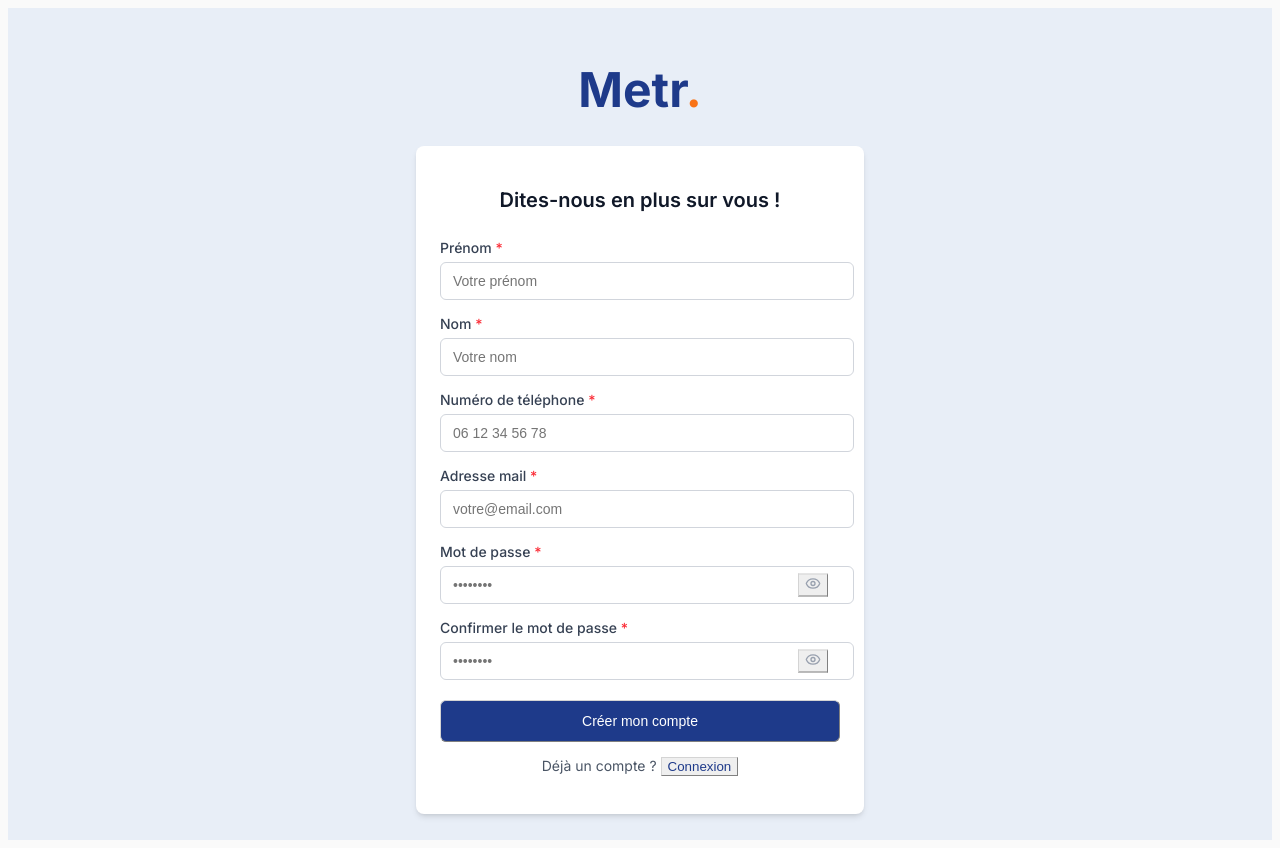
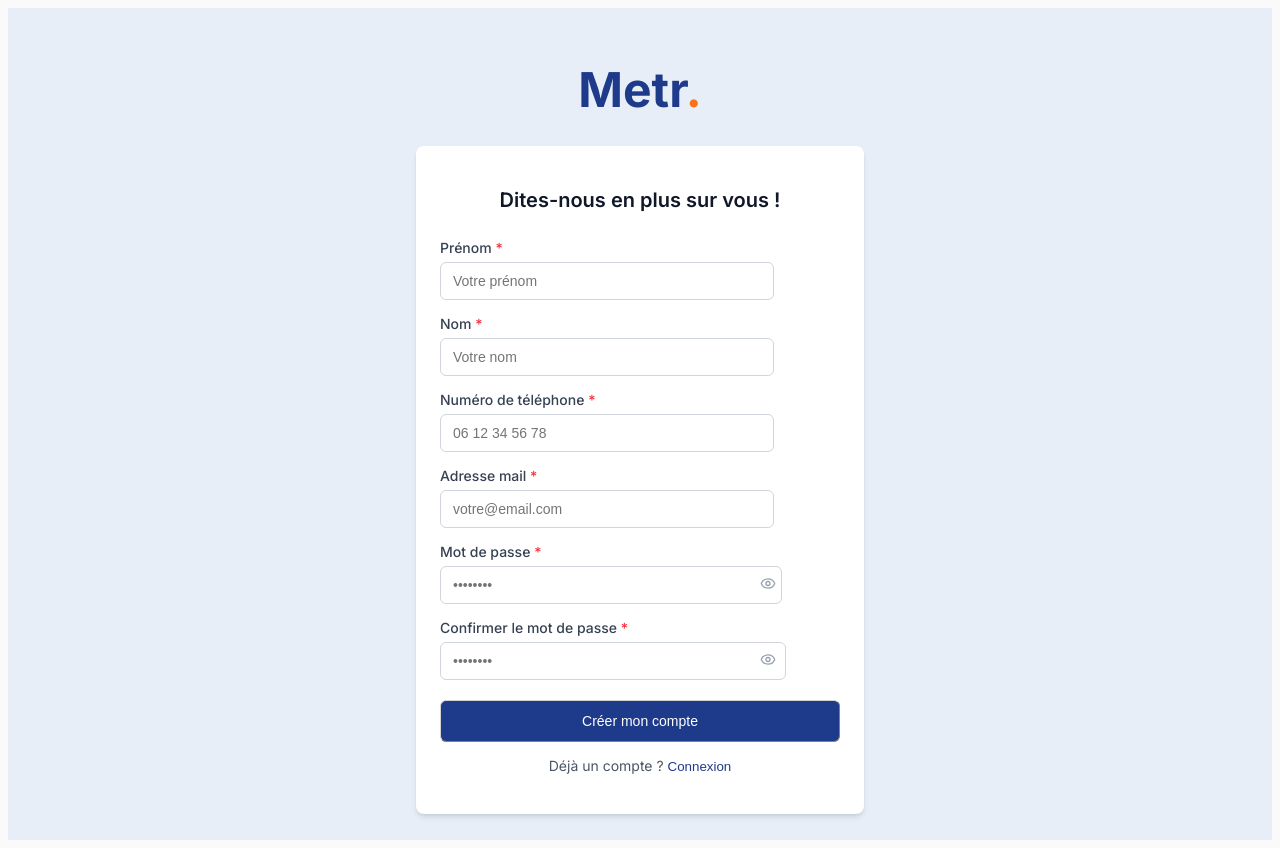
Before and after one commit to qrobalo/metr, a React (Vite) app in the folder metr-app/: page / in a window 1280 px wide. Both pictures are taken after a click on the button "Inscription". Built offline with nearby package versions, Linux system fonts and the light colour scheme.

Commit message:
Fix front Help et Login, Register, Notif

```diff
--- a/metr-app/src/pages/Help.tsx
+++ b/metr-app/src/pages/Help.tsx
@@ -171,7 +171,7 @@ export default function Help() {
             value={searchQuery}
             onChange={(e) => setSearchQuery(e.target.value)}
             placeholder="Ex: Comment créer un projet, exporter des données..."
-            className="w-full max-w-md pl-12 pr-4 py-4 border-2 border-gray-300 rounded-xl focus:outline-none focus:ring-2 focus:ring-[#1e3a8a] focus:border-transparent text-lg shadow-sm"
+            className="w-full pl-12 pr-4 py-4 border-2 border-gray-300 rounded-xl focus:outline-none focus:ring-2 focus:ring-[#1e3a8a] focus:border-transparent text-lg shadow-sm"
           />
         </div>
       </div>
--- a/metr-app/src/pages/Login.tsx
+++ b/metr-app/src/pages/Login.tsx
@@ -65,7 +65,7 @@ export default function Login({ onLogin, onNavigateToRegister }: LoginProps) {
                 value={email}
                 onChange={(e) => setEmail(e.target.value)}
                 placeholder="votre@email.com"
-                className="w-full px-3 py-2 pr-0 border border-gray-300 rounded-md text-sm focus:outline-none focus:ring-2 focus:ring-[#1E3A8A]"
+                className="w-full max-w-xs px-3 py-2 pr-0 border border-gray-300 rounded-md text-sm focus:outline-none focus:ring-2 focus:ring-[#1E3A8A]"
                 disabled={isLoading}
               />
             </div>
@@ -81,13 +81,13 @@ export default function Login({ onLogin, onNavigateToRegister }: LoginProps) {
                   value={password}
                   onChange={(e) => setPassword(e.target.value)}
                   placeholder="Votre mot de passe"
-                  className="w-full px-3 py-2 pr-0 border border-gray-300 rounded-md text-sm focus:outline-none focus:ring-2 focus:ring-[#1E3A8A] box-border"
+                  className="w-full max-w-xs px-3 py-2 pr-0 border border-gray-300 rounded-md text-sm focus:outline-none focus:ring-2 focus:ring-[#1E3A8A] box-border"
                   disabled={isLoading}
                 />
                 <button
                   type="button"
                   onClick={() => setShowPassword(!showPassword)}
-                  className="absolute right-3 top-1/2 transform -translate-y-1/2 text-gray-400 hover:text-gray-600 z-10"
+                  className="absolute left-74 top-1/2 transform -translate-y-1/2 text-gray-400 hover:text-gray-600 bg-transparent border-0 p-0 m-0"
                   disabled={isLoading}
                 >
                   {showPassword ? <EyeOff className="w-4 h-4" /> : <Eye className="w-4 h-4" />}
@@ -96,7 +96,7 @@ export default function Login({ onLogin, onNavigateToRegister }: LoginProps) {
               <div className="text-right mt-2">
                 <button
                   type="button"
-                  className="text-sm text-[#1E3A8A] hover:text-[#142a5e] font-medium"
+                  className="text-sm text-[#1E3A8A] hover:text-[#142a5e] font-medium bg-transparent border-0 p-0 m-0"
                 >
                   Mot de passe oublié ?
                 </button>
@@ -107,7 +107,7 @@ export default function Login({ onLogin, onNavigateToRegister }: LoginProps) {
             <button
               onClick={handleSubmit}
               disabled={isLoading}
-              className="w-full bg-[#1E3A8A] text-white py-2.5 rounded-md hover:bg-[#142a5e] transition-colors font-medium text-sm disabled:opacity-50 disabled:cursor-not-allowed flex items-center justify-center gap-2 mt-6"
+              className="w-full max-w-sm bg-[#1E3A8A] text-white py-2.5 rounded-md hover:bg-[#142a5e] transition-colors font-medium text-sm disabled:opacity-50 disabled:cursor-not-allowed flex items-center justify-center gap-2 mt-6"
             >
               {isLoading ? (
                 <>
@@ -125,7 +125,7 @@ export default function Login({ onLogin, onNavigateToRegister }: LoginProps) {
               <button
                 type="button"
                 onClick={onNavigateToRegister}
-                className="text-[#1E3A8A] hover:text-[#142a5e] font-medium transition-colors"
+                className="text-[#1E3A8A] hover:text-[#142a5e] font-medium transition-colors bg-transparent border-0 p-0 m-0"
                 disabled={isLoading}
               >
                 Inscription
--- a/metr-app/src/pages/Notifications.tsx
+++ b/metr-app/src/pages/Notifications.tsx
@@ -224,7 +224,7 @@ export default function Notifications({ onOpenProject, onNotificationRead }: Not
                 value={searchQuery}
                 onChange={(e) => setSearchQuery(e.target.value)}
                 placeholder="Rechercher dans les notifications"
-                className="w-full max-w-md pl-10 pr-4 py-2 border border-gray-300 rounded-lg focus:outline-none focus:ring-2 focus:ring-blue-500 focus:border-transparent text-sm"
+                className="w-full max-w-sm pl-10 pr-4 py-2 border border-gray-300 rounded-lg focus:outline-none focus:ring-2 focus:ring-blue-500 focus:border-transparent text-sm"
               />
             </div>
             <div className="mt-3 text-sm text-gray-600">
--- a/metr-app/src/pages/Register.tsx
+++ b/metr-app/src/pages/Register.tsx
@@ -128,7 +128,7 @@ export default function Register({ onRegister, onNavigateToLogin }: RegisterProp
                 value={formData.prenom}
                 onChange={(e) => handleChange('prenom', e.target.value)}
                 placeholder="Votre prénom"
-                className={`w-full px-3 py-2 pr-0 border rounded-md text-sm focus:outline-none focus:ring-2 focus:ring-blue-500 ${
+                className={`w-full max-w-xs px-3 py-2 pr-0 border rounded-md text-sm focus:outline-none focus:ring-2 focus:ring-blue-500 ${
                   errors.prenom ? 'border-red-300' : 'border-gray-300'
                 }`}
                 disabled={isLoading}
@@ -151,7 +151,7 @@ export default function Register({ onRegister, onNavigateToLogin }: RegisterProp
                 value={formData.nom}
                 onChange={(e) => handleChange('nom', e.target.value)}
                 placeholder="Votre nom"
-                className={`w-full px-3 py-2 pr-0 border rounded-md text-sm focus:outline-none focus:ring-2 focus:ring-blue-500 ${
+                className={`w-full max-w-xs px-3 py-2 pr-0 border rounded-md text-sm focus:outline-none focus:ring-2 focus:ring-blue-500 ${
                   errors.nom ? 'border-red-300' : 'border-gray-300'
                 }`}
                 disabled={isLoading}
@@ -174,7 +174,7 @@ export default function Register({ onRegister, onNavigateToLogin }: RegisterProp
                 value={formData.telephone}
                 onChange={(e) => handleChange('telephone', e.target.value)}
                 placeholder="06 12 34 56 78"
-                className={`w-full px-3 py-2 pr-0 border rounded-md text-sm focus:outline-none focus:ring-2 focus:ring-blue-500 ${
+                className={`w-full max-w-xs px-3 py-2 pr-0 border rounded-md text-sm focus:outline-none focus:ring-2 focus:ring-blue-500 ${
                   errors.telephone ? 'border-red-300' : 'border-gray-300'
                 }`}
                 disabled={isLoading}
@@ -197,7 +197,7 @@ export default function Register({ onRegister, onNavigateToLogin }: RegisterProp
                 value={formData.email}
                 onChange={(e) => handleChange('email', e.target.value)}
                 placeholder="votre@email.com"
-                className={`w-full px-3 py-2 pr-0 border rounded-md text-sm focus:outline-none focus:ring-2 focus:ring-blue-500 ${
+                className={`w-full max-w-xs px-3 py-2 pr-0 border rounded-md text-sm focus:outline-none focus:ring-2 focus:ring-blue-500 ${
                   errors.email ? 'border-red-300' : 'border-gray-300'
                 }`}
                 disabled={isLoading}
@@ -215,24 +215,29 @@ export default function Register({ onRegister, onNavigateToLogin }: RegisterProp
               <label className="block text-sm font-medium text-gray-700 mb-1">
                 Mot de passe <span className="text-red-500">*</span>
               </label>
-              <div className="relative">
+              <div className="relative w-full max-w-2xs">
   <input
     type={showPassword ? 'text' : 'password'}
     value={formData.password}
     onChange={(e) => handleChange('password', e.target.value)}
     placeholder="••••••••"
-                  className={`w-full px-3 py-2 pr-0 border rounded-md text-sm focus:outline-none focus:ring-2 focus:ring-blue-500 ${
-                    errors.password ? 'border-red-300' : 'border-gray-300'
-                  }`}
+    className={`w-full px-3 py-2 pr-10 border rounded-md text-sm
+      focus:outline-none focus:ring-2 focus:ring-blue-500
+      ${errors.password ? 'border-red-300' : 'border-gray-300'}`}
     disabled={isLoading}
   />
+
   <button
     type="button"
     onClick={() => setShowPassword(!showPassword)}
-                  className="absolute right-3 top-1/2 transform -translate-y-1/2 text-gray-400 hover:text-gray-600"
+    className="absolute left-80 top-1/2 transform -translate-y-1/2 text-gray-400 hover:text-gray-600 bg-transparent border-0 p-0 m-0"
     disabled={isLoading}
   >
-                  {showPassword ? <EyeOff className="w-4 h-4" /> : <Eye className="w-4 h-4" />}
+    {showPassword ? (
+      <EyeOff className="w-4 h-4" />
+    ) : (
+      <Eye className="w-4 h-4" />
+    )}
   </button>
 </div>
               {formData.password && (
@@ -264,7 +269,7 @@ export default function Register({ onRegister, onNavigateToLogin }: RegisterProp
                   value={formData.confirmPassword}
                   onChange={(e) => handleChange('confirmPassword', e.target.value)}
                   placeholder="••••••••"
-                  className={`w-full px-3 py-2 pr-0 border rounded-md text-sm focus:outline-none focus:ring-2 focus:ring-blue-500 ${
+                  className={`w-full sm:max-w-2xs md:max-w-xs px-3 py-2 border rounded-md text-sm focus:outline-none focus:ring-2 focus:ring-blue-500 ${
                     errors.confirmPassword ? 'border-red-300' : 'border-gray-300'
                   }`}
                   disabled={isLoading}
@@ -272,7 +277,7 @@ export default function Register({ onRegister, onNavigateToLogin }: RegisterProp
                 <button
                   type="button"
                   onClick={() => setShowConfirmPassword(!showConfirmPassword)}
-                  className="absolute right-3 top-1/2 transform -translate-y-1/2 text-gray-400 hover:text-gray-600"
+                  className="absolute left-80 top-1/2 transform -translate-y-1/2 text-gray-400 hover:text-gray-600 bg-transparent border-0 p-0 m-0"
                   disabled={isLoading}
                 >
                   {showConfirmPassword ? <EyeOff className="w-4 h-4" /> : <Eye className="w-4 h-4" />}
@@ -314,7 +319,7 @@ export default function Register({ onRegister, onNavigateToLogin }: RegisterProp
               <button
                 type="button"
                 onClick={onNavigateToLogin}
-                className="text-[#1E3A8A] hover:text-[#142a5e] font-medium transition-colors"
+                className="text-[#1E3A8A] hover:text-[#142a5e] font-medium transition-colors bg-transparent border-0 p-0 m-0"
                 disabled={isLoading}
               >
                 Connexion
```
Lines whose indentation alone changed are shown as unchanged.
